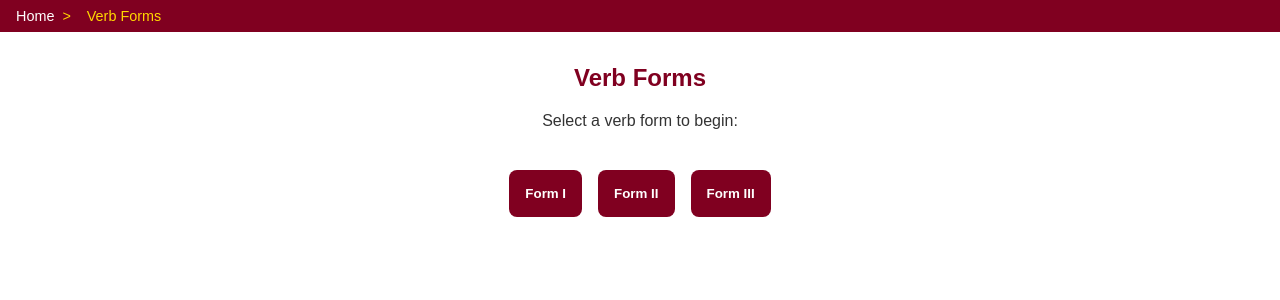
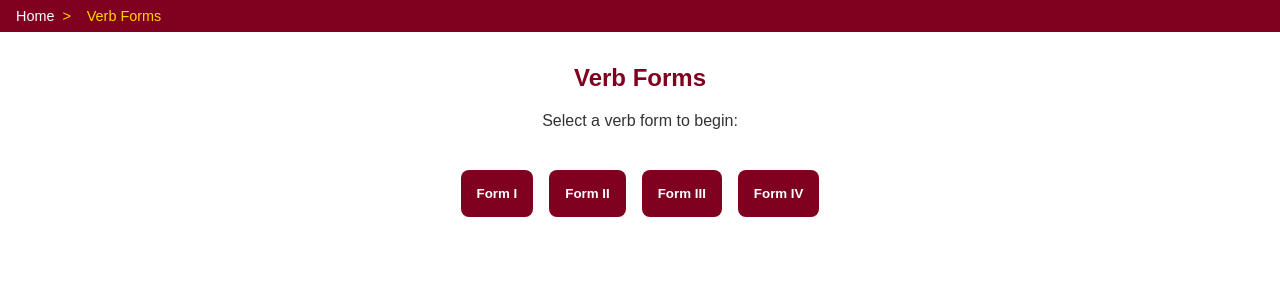
Before and after one commit to arafhossain/arabic-helper, a React (Create React App) app: page /verb-forms in a window 1280 px wide. Shown: the top 300 px of the page. Built offline with nearby package versions, Linux system fonts and the light colour scheme; a web font is replaced by a local one.

Commit message:
Add Form IV

```diff
--- a/src/data/verbForms.ts
+++ b/src/data/verbForms.ts
@@ -145,4 +145,55 @@ export const verbFormsData: VerbForm[] = [
       },
     ],
   },
+  {
+    id: "form-iv",
+    formNumber: 4,
+    name: "Form IV",
+    meaning: "Causative",
+    root: "أَفْعَلَ",
+    hideModes: [],
+    learnSet: [
+      { tense: "past", verb: "أَفْعَلَ" },
+      { tense: "present", verb: "يُفْعِلُ" },
+      { tense: "command", verb: "أَفْعِلْ" },
+      { tense: "verbalNoun", verb: "إِفْعَالٌ" },
+      { tense: "doerPattern", verb: "مُفْعِلٌ" },
+      { tense: "receiverPattern", verb: "مُفْعَلٌ" },
+    ],
+    questionSet: [
+      {
+        baseVerb: "خرج",
+        tenses: {
+          past: "أَخْرَجَ",
+          present: "يُخْرِجُ",
+          command: "أَخْرِجْ",
+          verbalNoun: "إِخْرَاجٌ",
+          doerPattern: "مُخْرِجٌ",
+          receiverPattern: "مُخْرَجٌ",
+        },
+      },
+      {
+        baseVerb: "لبس",
+        tenses: {
+          past: "أَلْبَسَ",
+          present: "يُلْبِسُ",
+          command: "أَلْبِسْ",
+          verbalNoun: "إِلْبَاسٌ",
+          doerPattern: "مُلْبِسٌ",
+          receiverPattern: "مُلْبَسٌ",
+        },
+      },
+      {
+        baseVerb: "شرك",
+        tenses: {
+          past: "أَشْرَكَ",
+          present: "يُشْرِكُ",
+          command: "أَشْرِكْ",
+          verbalNoun: "إِشْرَاكٌ",
+          doerPattern: "مُشْرِكٌ",
+          receiverPattern: "مُشْرَكٌ",
+        },
+      },
+    ],
+  },
 ];
```
